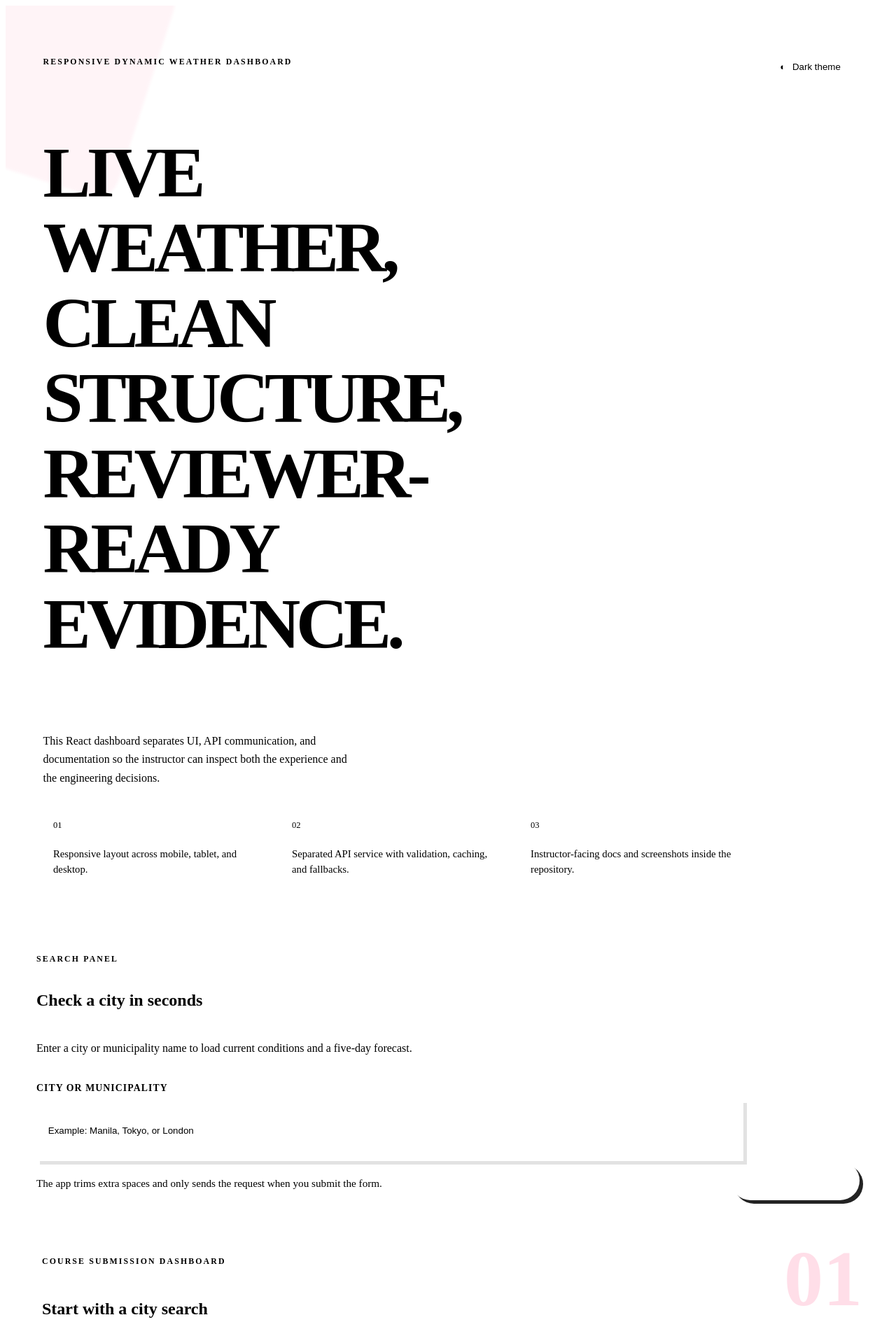
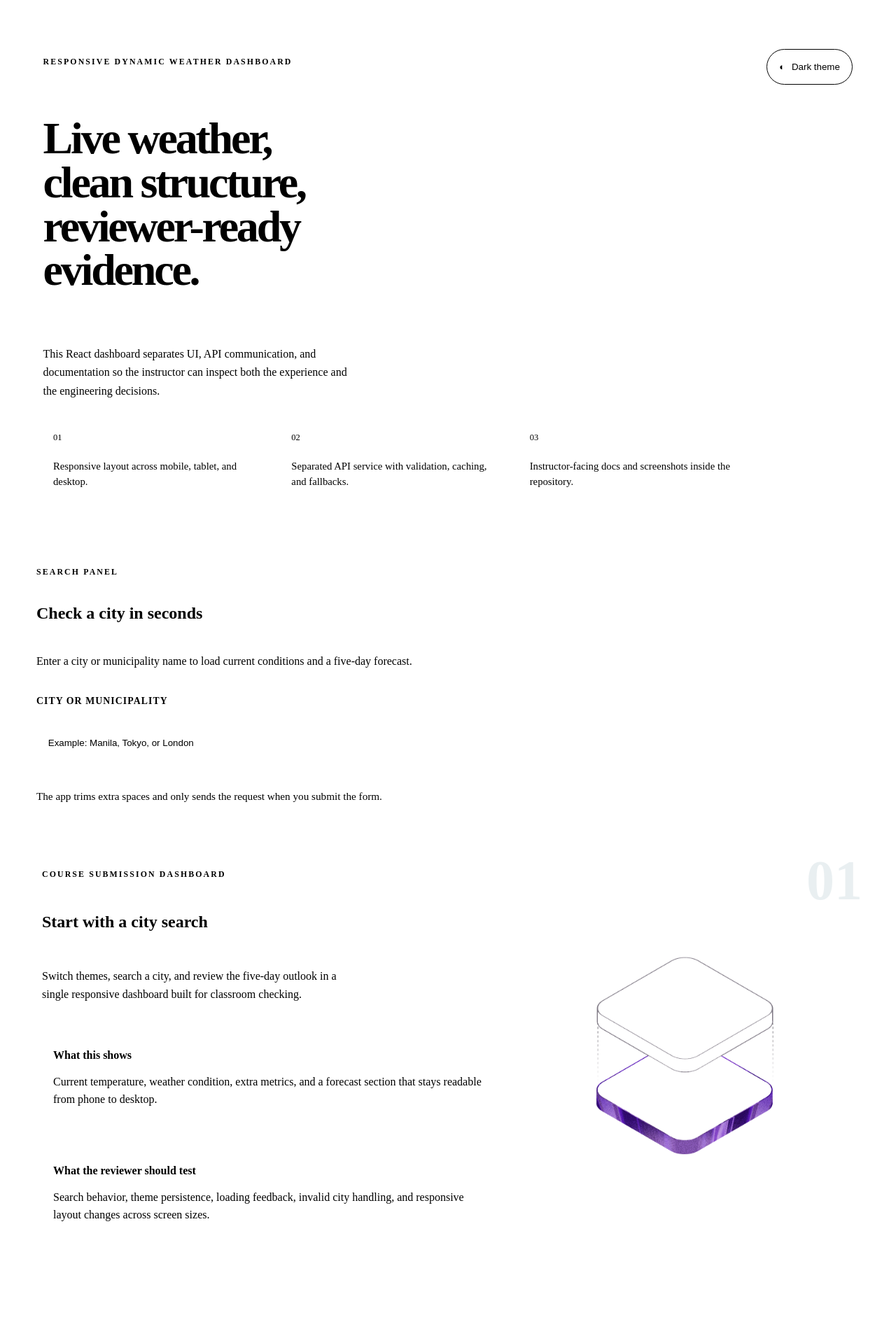
Before and after one commit to M1Vj/PBD_Lab3, a React (Vite) app: page / in a window 1280 px wide. Shown: the top 1919 px of the page at 70% size. After the commit the page ends 1881 px from the top, so only its background shows below. Built offline with nearby package versions, Linux system fonts and the light colour scheme; the HTML template or start-up script is replaced by a standard one.

Commit message:
style: refine the dashboard into a practical minimal UI

```diff
--- a/src/styles/App.css
+++ b/src/styles/App.css
@@ -5,14 +5,7 @@
 }
 
 .background-orb {
-  position: absolute;
-  width: 20rem;
-  height: 20rem;
-  border-radius: 2rem;
-  filter: blur(2px);
-  opacity: 0.32;
-  pointer-events: none;
-  transform: rotate(18deg);
+  display: none;
 }
 
 .background-orb-left {
@@ -43,7 +36,7 @@
   position: relative;
   background: var(--bg-panel);
   border: 1px solid var(--border-soft);
-  border-radius: 10px;
+  border-radius: 16px;
   box-shadow: var(--shadow-soft);
   overflow: hidden;
 }
@@ -53,7 +46,7 @@
   gap: 1.5rem;
   padding: 1.6rem;
   margin-bottom: 1.25rem;
-  border-top: 8px solid var(--accent-main);
+  border-top: 3px solid var(--accent-main);
 }
 
 .hero-copy {
@@ -82,10 +75,10 @@
 }
 
 .hero-panel h1 {
-  font-size: clamp(3.2rem, 8vw, 6.8rem);
-  max-width: 10ch;
-  letter-spacing: -0.06em;
-  text-transform: uppercase;
+  font-size: clamp(2.4rem, 5vw, 4rem);
+  max-width: 12ch;
+  letter-spacing: -0.05em;
+  line-height: 0.98;
 }
 
 .lead-text {
@@ -106,6 +99,7 @@
   padding: 0.9rem;
   border: 1px solid var(--border-soft);
   background: var(--bg-panel-strong);
+  border-radius: 12px;
 }
 
 .hero-facts span {
@@ -127,24 +121,25 @@
   justify-content: center;
   gap: 0.6rem;
   border-radius: 999px;
-  border: 2px solid var(--accent-strong);
+  border: 1px solid transparent;
   transition: transform 0.18s ease, background-color 0.18s ease, border-color 0.18s ease;
 }
 
 .theme-toggle {
   align-self: start;
-  background: var(--accent-strong);
+  background: var(--bg-panel-strong);
   color: var(--bg-page);
   min-height: 3.2rem;
   padding: 0.85rem 1.1rem;
-  border-color: var(--accent-strong);
-  box-shadow: 4px 4px 0 var(--accent-main);
+  border-color: var(--border-soft);
+  box-shadow: none;
+  color: var(--text-main);
 }
 
 .theme-toggle:hover,
 .search-button:hover,
 .secondary-button:hover {
-  transform: translate(-1px, -1px);
+  transform: translateY(-1px);
 }
 
 .main-content {
@@ -156,7 +151,7 @@
   display: grid;
   gap: 1.25rem;
   padding: 1.25rem;
-  border-left: 8px solid var(--accent-warm);
+  border-left: 3px solid var(--accent-main);
 }
 
 .search-panel-copy {
@@ -211,11 +206,11 @@
   width: 100%;
   min-height: 3.5rem;
   padding: 1rem 1.05rem;
-  border-radius: 0;
-  border: 2px solid var(--accent-strong);
+  border-radius: 12px;
+  border: 1px solid var(--border-soft);
   background: var(--bg-panel-strong);
   color: var(--text-main);
-  box-shadow: 5px 5px 0 rgba(17, 17, 17, 0.12);
+  box-shadow: none;
 }
 
 .search-input::placeholder {
@@ -232,7 +227,7 @@
 .search-button {
   background: var(--accent-main);
   color: #fff;
-  box-shadow: 5px 5px 0 rgba(17, 17, 17, 0.92);
+  box-shadow: none;
 }
 
 .search-button:disabled {
@@ -242,14 +237,15 @@
 .secondary-button {
   background: var(--bg-panel-strong);
   color: var(--text-main);
-  box-shadow: 4px 4px 0 rgba(17, 17, 17, 0.3);
+  box-shadow: none;
+  border-color: var(--border-soft);
 }
 
 .empty-state {
   display: grid;
   gap: 1.5rem;
   padding: 1.5rem;
-  border-right: 10px solid var(--accent-main);
+  border-right: 3px solid var(--accent-main);
 }
 
 .empty-copy,
@@ -267,9 +263,9 @@
   top: 1rem;
   right: 1rem;
   font-family: var(--font-display);
-  font-size: clamp(4rem, 10vw, 7rem);
-  font-weight: 800;
-  color: rgba(255, 47, 109, 0.16);
+  font-size: clamp(3rem, 8vw, 5rem);
+  font-weight: 700;
+  color: rgba(40, 95, 122, 0.1);
   line-height: 1;
 }
 
@@ -280,7 +276,7 @@
 
 .empty-note {
   padding: 1rem;
-  border-radius: 0;
+  border-radius: 12px;
   background: var(--bg-panel-strong);
   border: 1px solid var(--border-soft);
 }
@@ -299,19 +295,16 @@
   display: flex;
   align-items: center;
   justify-content: center;
-  background:
-    linear-gradient(135deg, rgba(255, 47, 109, 0.1), rgba(244, 207, 79, 0.18)),
-    var(--bg-panel-strong);
-  border: 2px solid var(--accent-strong);
-  border-radius: 0;
+  background: var(--bg-panel-strong);
+  border: 1px solid var(--border-soft);
+  border-radius: 14px;
   min-height: 18rem;
   padding: 1.25rem;
-  box-shadow: inset 0 0 0 8px rgba(255, 255, 255, 0.45);
 }
 
 .empty-visual img {
   max-height: 18rem;
-  filter: saturate(0.7) contrast(1.15);
+  filter: saturate(0.75) contrast(1.02);
 }
 
 .status-panel {
@@ -348,7 +341,7 @@
 .weather-panel,
 .forecast-panel {
   padding: 1.35rem;
-  border-top: 7px solid var(--accent-strong);
+  border-top: 3px solid var(--accent-main);
 }
 
 .panel-heading {
@@ -372,13 +365,15 @@
   border-radius: 999px;
   font-size: 0.78rem;
   font-weight: 700;
-  background: var(--accent-main);
+  background: rgba(40, 95, 122, 0.1);
+  border: 1px solid rgba(40, 95, 122, 0.14);
   color: #fff;
+  color: var(--accent-main);
 }
 
 .source-chip-demo {
-  background: var(--accent-warm);
-  color: #111;
+  background: rgba(40, 95, 122, 0.08);
+  color: var(--accent-main);
 }
 
 .weather-main {
@@ -392,9 +387,9 @@
   gap: 1rem;
   align-items: center;
   padding: 1rem;
-  border-radius: 0;
+  border-radius: 14px;
   background: var(--bg-panel-strong);
-  border: 2px solid var(--accent-strong);
+  border: 1px solid var(--border-soft);
 }
 
 .weather-glyph,
@@ -409,14 +404,14 @@
   height: 4.75rem;
   border-radius: 24px;
   font-size: 2rem;
-  background: linear-gradient(145deg, rgba(255, 47, 109, 0.12), rgba(244, 207, 79, 0.16));
-  border: 2px solid var(--accent-strong);
-  border-radius: 0;
+  background: var(--bg-panel-muted);
+  border: 1px solid var(--border-soft);
+  border-radius: 14px;
 }
 
 .temperature {
   font-family: var(--font-display);
-  font-size: clamp(3rem, 7vw, 5rem);
+  font-size: clamp(2.6rem, 5vw, 4.2rem);
   letter-spacing: -0.08em;
 }
 
@@ -440,8 +435,8 @@
 
 .metric-card,
 .forecast-card {
-  border-radius: 0;
-  border: 2px solid var(--accent-strong);
+  border-radius: 14px;
+  border: 1px solid var(--border-soft);
   background: var(--bg-panel-strong);
 }
 
@@ -484,9 +479,9 @@
   font-size: 1.8rem;
   width: 3rem;
   height: 3rem;
-  border-radius: 0;
+  border-radius: 12px;
   background: var(--bg-panel-muted);
-  border: 2px solid var(--accent-strong);
+  border: 1px solid var(--border-soft);
 }
 
 .forecast-temp {
@@ -499,8 +494,8 @@
 .forecast-desc {
   color: var(--text-soft);
   text-transform: uppercase;
-  font-size: 0.76rem;
-  letter-spacing: 0.08em;
+  font-size: 0.72rem;
+  letter-spacing: 0.06em;
 }
 
 .weather-icon-image,
--- a/src/styles/index.css
+++ b/src/styles/index.css
@@ -1,40 +1,40 @@
-@import url('https://fonts.googleapis.com/css2?family=Archivo:wght@400;600;700;800&family=IBM+Plex+Mono:wght@400;500;600&display=swap');
+@import url('https://fonts.googleapis.com/css2?family=IBM+Plex+Sans:wght@400;500;600;700&family=IBM+Plex+Mono:wght@400;500;600&display=swap');
 
 :root {
-  --font-display: "Archivo", "Arial Narrow", sans-serif;
-  --font-body: "Archivo", "Segoe UI", sans-serif;
+  --font-display: "IBM Plex Sans", "Segoe UI", sans-serif;
+  --font-body: "IBM Plex Sans", "Segoe UI", sans-serif;
   --font-mono: "IBM Plex Mono", "SFMono-Regular", monospace;
-  --bg-page: #f7f2ea;
-  --bg-panel: rgba(255, 251, 245, 0.94);
-  --bg-panel-strong: #fffdf9;
-  --bg-panel-muted: #f0e7d8;
-  --text-main: #111111;
-  --text-soft: #4f4a45;
-  --accent-main: #ff2f6d;
-  --accent-strong: #111111;
-  --accent-warm: #f4cf4f;
-  --border-soft: rgba(17, 17, 17, 0.18);
-  --shadow-soft: 8px 8px 0 rgba(17, 17, 17, 0.92);
-  --status-error: #b3123c;
-  --status-error-bg: rgba(255, 47, 109, 0.08);
-  --status-loading-bg: rgba(244, 207, 79, 0.16);
+  --bg-page: #f4f0ea;
+  --bg-panel: rgba(255, 255, 255, 0.96);
+  --bg-panel-strong: #fcfbf8;
+  --bg-panel-muted: #eef1f3;
+  --text-main: #14171b;
+  --text-soft: #5d6670;
+  --accent-main: #285f7a;
+  --accent-strong: #14171b;
+  --accent-warm: #d7e1e8;
+  --border-soft: rgba(20, 23, 27, 0.12);
+  --shadow-soft: 0 16px 36px rgba(20, 23, 27, 0.08);
+  --status-error: #b24a4a;
+  --status-error-bg: rgba(178, 74, 74, 0.08);
+  --status-loading-bg: rgba(40, 95, 122, 0.08);
 }
 
 body.theme-dark {
-  --bg-page: #0c0c0f;
-  --bg-panel: rgba(20, 20, 24, 0.96);
-  --bg-panel-strong: #15161a;
-  --bg-panel-muted: #1f2026;
-  --text-main: #f5f2ed;
-  --text-soft: #cac3ba;
-  --accent-main: #ff5b89;
-  --accent-strong: #f5f2ed;
-  --accent-warm: #f4cf4f;
-  --border-soft: rgba(245, 242, 237, 0.16);
-  --shadow-soft: 8px 8px 0 rgba(244, 207, 79, 0.7);
-  --status-error: #ff7ca2;
-  --status-error-bg: rgba(255, 91, 137, 0.12);
-  --status-loading-bg: rgba(244, 207, 79, 0.12);
+  --bg-page: #101419;
+  --bg-panel: rgba(20, 24, 30, 0.96);
+  --bg-panel-strong: #171c22;
+  --bg-panel-muted: #202833;
+  --text-main: #f2f5f7;
+  --text-soft: #b5c0c9;
+  --accent-main: #89b7cf;
+  --accent-strong: #f2f5f7;
+  --accent-warm: #27323a;
+  --border-soft: rgba(242, 245, 247, 0.12);
+  --shadow-soft: 0 20px 40px rgba(0, 0, 0, 0.26);
+  --status-error: #ff9d9d;
+  --status-error-bg: rgba(255, 157, 157, 0.1);
+  --status-loading-bg: rgba(137, 183, 207, 0.1);
 }
 
 * {
@@ -49,13 +49,7 @@ body {
   margin: 0;
   min-width: 320px;
   font-family: var(--font-body);
-  background:
-    linear-gradient(rgba(17, 17, 17, 0.06) 1px, transparent 1px),
-    linear-gradient(90deg, rgba(17, 17, 17, 0.06) 1px, transparent 1px),
-    radial-gradient(circle at top left, rgba(255, 47, 109, 0.16), transparent 22%),
-    radial-gradient(circle at bottom right, rgba(244, 207, 79, 0.12), transparent 22%),
-    var(--bg-page);
-  background-size: 2.6rem 2.6rem, 2.6rem 2.6rem, auto, auto, auto;
+  background: var(--bg-page);
   color: var(--text-main);
   transition: background-color 0.25s ease, color 0.25s ease;
 }
```
Also changed, not shown: 30 other files (tests, documents, lock files or other folders).
